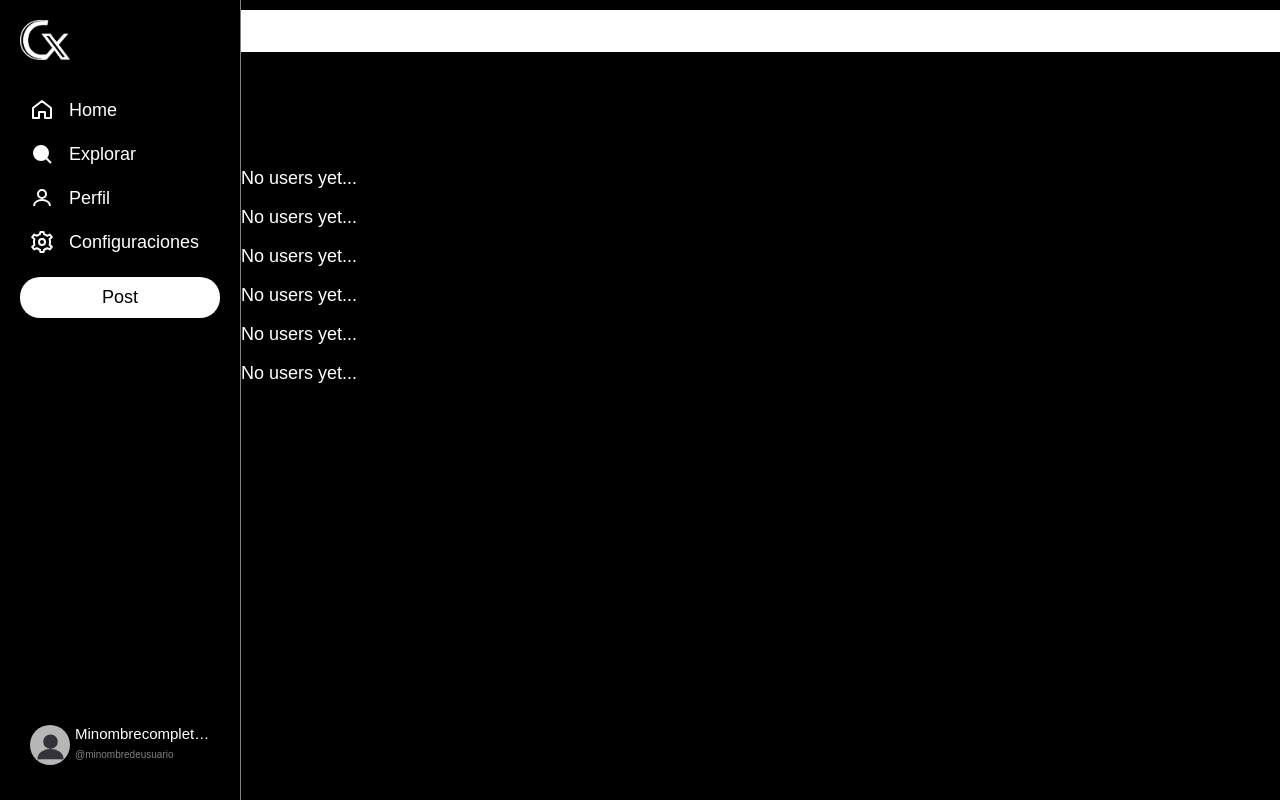
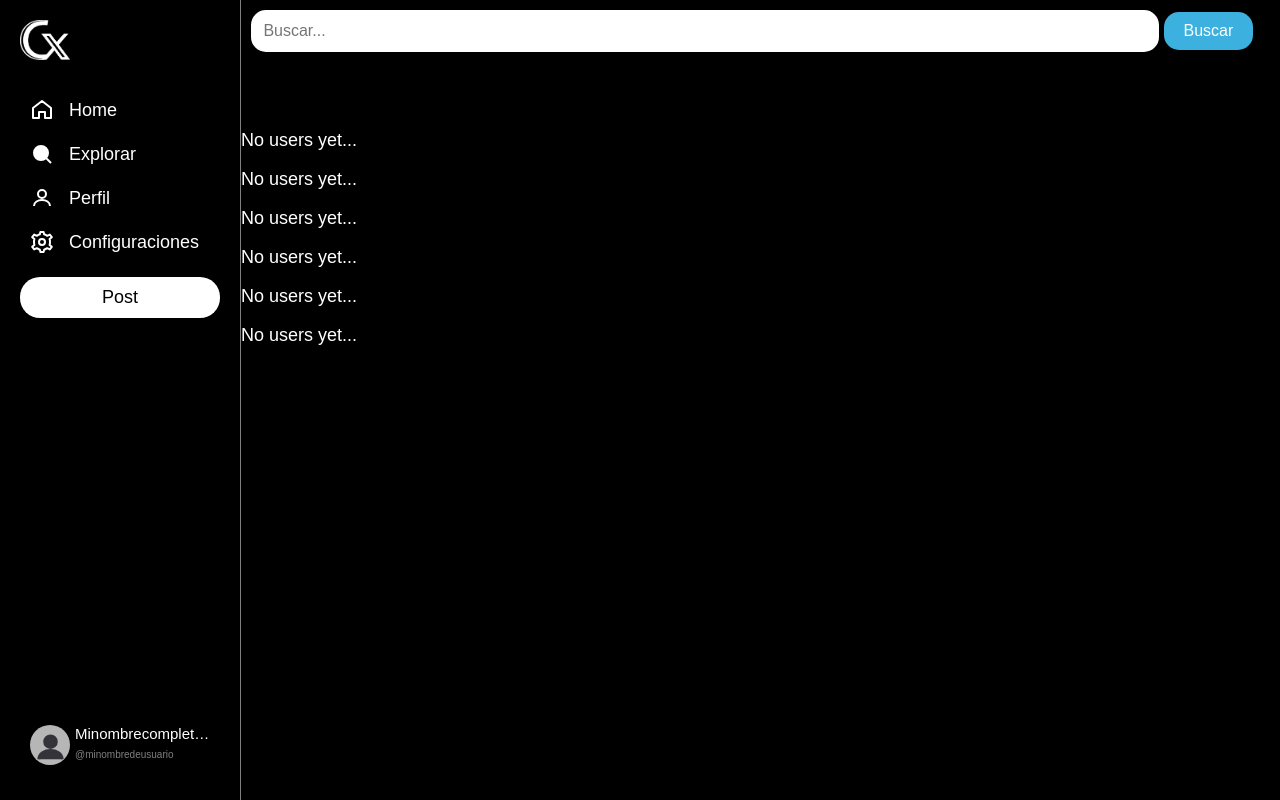
Before and after one commit to MarcosDPG/copyX, a Django app: page /search/ in a window 1280 px wide. Run offline with Django 4.2, Linux system fonts and the light colour scheme.

Commit message:
perf(frontend): search bar size changed

```diff
--- a/frontend/static/css/search.css
+++ b/frontend/static/css/search.css
@@ -1,5 +1,4 @@
 .search-container {
-    display: flex;
     justify-content: center;
     align-items: center;
     margin-top: 10px;
@@ -10,7 +9,8 @@
     font-size: 16px;
     border: 2px solid #ffffff;
     border-radius: 15px;
-    width: 1500px;
+    width: 85%;
+    margin-left: 1%;
     transition: border-color 0.3s ease;
   }
 
@@ -76,3 +76,7 @@
   text-align: center;
   width: 200px;
 }
+
+.search-form {
+  flex-direction: row;
+}
--- a/frontend/templates/partials/search.html
+++ b/frontend/templates/partials/search.html
@@ -11,9 +11,11 @@
    <div class="search-container">
       <form method="get" id="search-form">
          <fieldset>
-            <input type="text" id="search-input" class="search-input" placeholder="Buscar..." />
-            <input type="submit" class="search-button" value="Buscar" />
-         </fieldset>
+            <div>
+               <input type="text" id="search-input" class="search-input" placeholder="Buscar..." />
+               <input type="submit" id="bt-buscar" class="search-button" value="Buscar" />
+               </div>
+            </fieldset>
       </form>
    </div>
 
```
